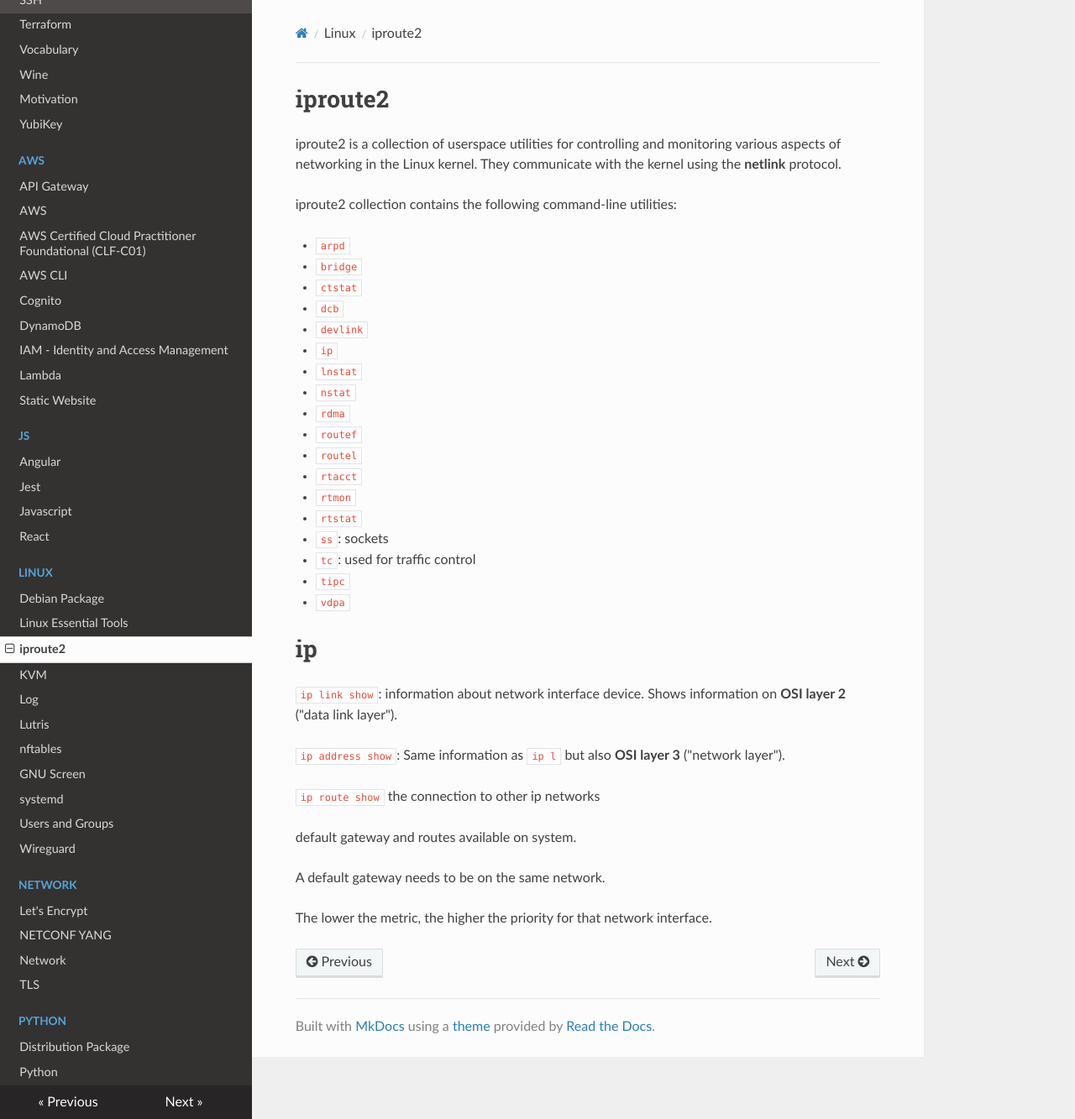
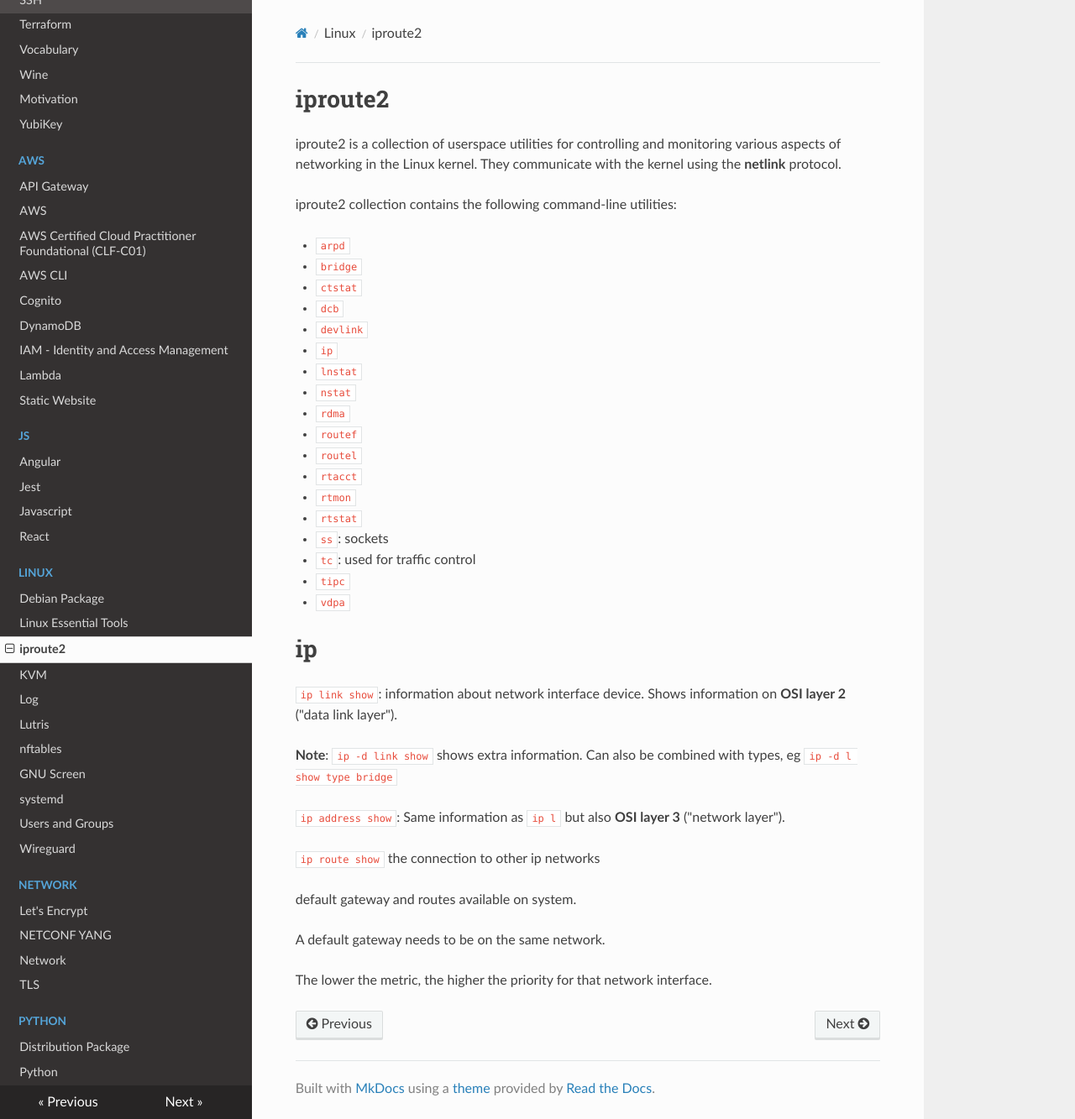
Before and after one commit to YotaYota/notes, an MkDocs documentation site: the page built from docs/linux/iproute2.md, in a window 1280 px wide and 1333 px high. Shown: the whole window at 84% size. Built offline with MkDocs 1.6.1, drawn with Linux system fonts in a browser that asks for light colours; nearby versions of some CDN libraries.

Commit message:
note on ip link -d flag

```diff
--- a/docs/linux/iproute2.md
+++ b/docs/linux/iproute2.md
@@ -27,6 +27,8 @@ iproute2 collection contains the following command-line utilities:
 
 `ip link show`: information about network interface device. Shows information on **OSI layer 2** ("data link layer").
 
+**Note**: `ip -d link show` shows extra information. Can also be combined with types, eg `ip -d l show type bridge`
+
 `ip address show`: Same information as `ip l` but also **OSI layer 3** ("network layer").
 
 `ip route show` the connection to other ip networks
```
